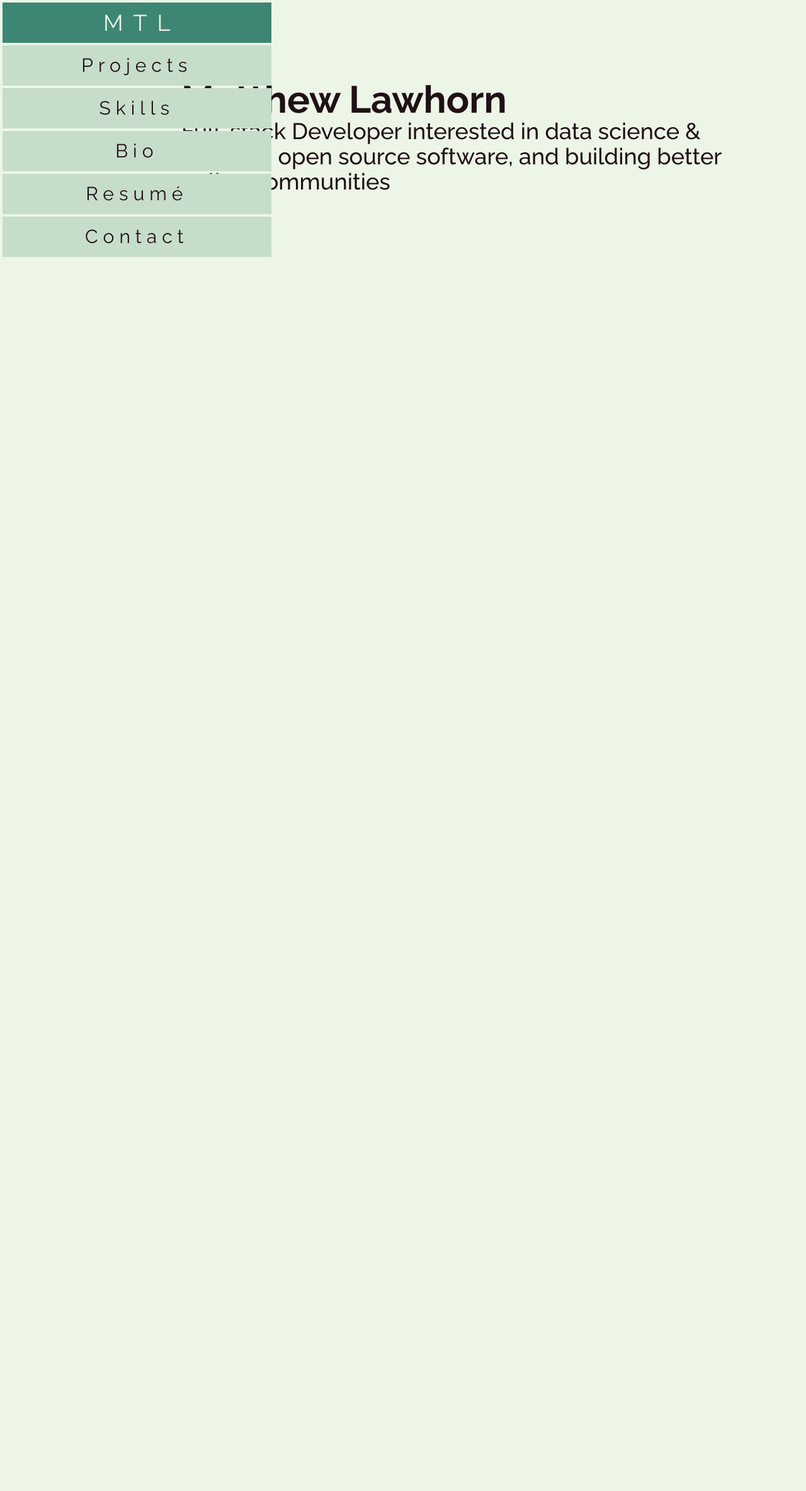
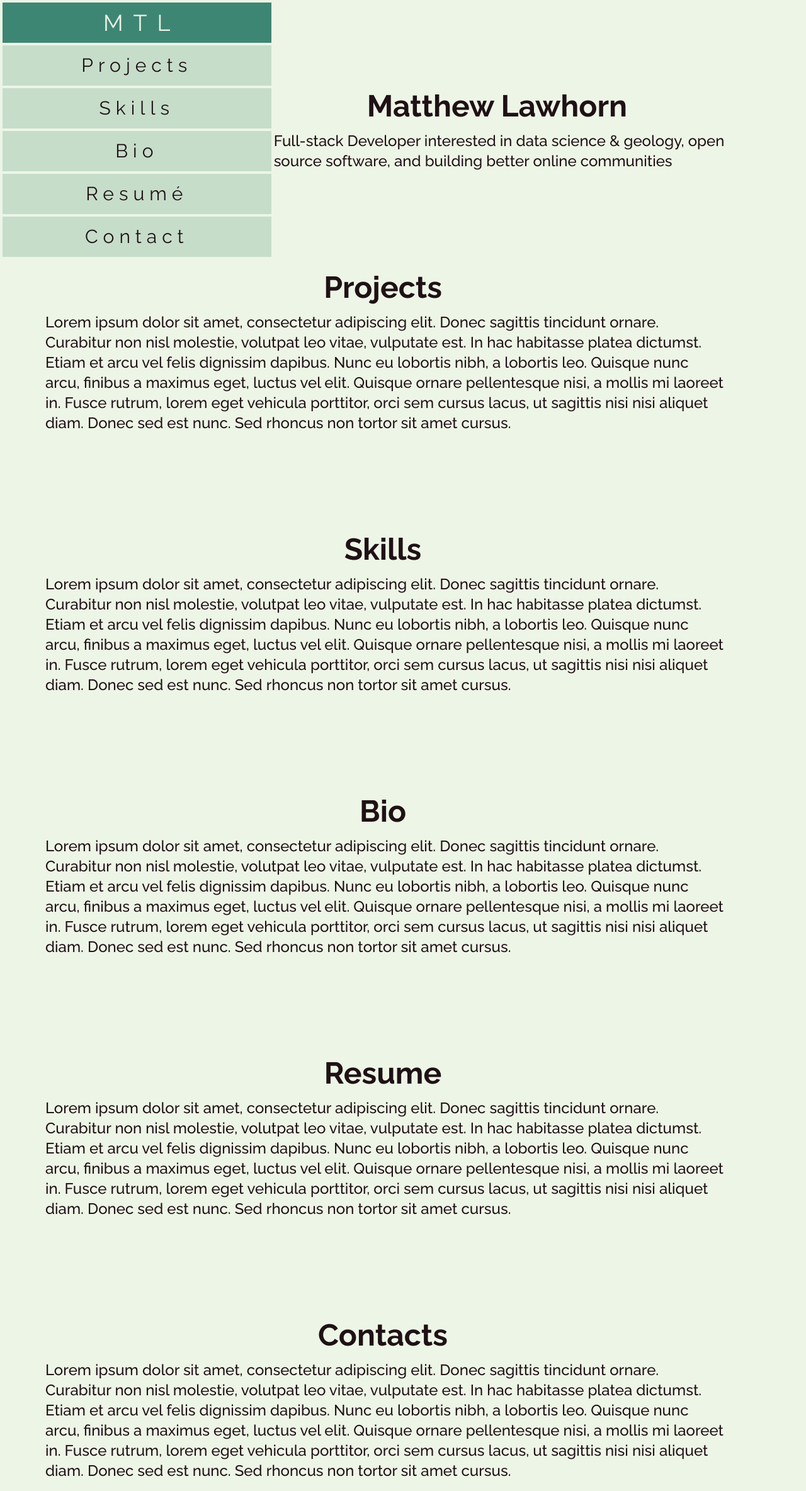
Before and after one commit to Lawhornmatt/PurseReachSnow, a Next.js app: page / in a window 1280 px wide. Shown: the whole page at 63% size. Before the commit the page ends 800 px from the top, so only its background shows below. Built offline with nearby package versions, Linux system fonts and the light colour scheme.

Commit message:
Single Page section components
All the main sections to the main page which will be linked in the navbar have their own component.

```diff
--- /dev/null
+++ b/app/_components/_mainSections/0splash.tsx
@@ -0,0 +1,13 @@
+export default function Splash() {
+    return (
+      <section className="flex w-screen sm:pl-16 sm:pt-32 sm:pr-32 sm:font-medium sm:text-4xl">
+        <div className= "hidden xsml:block w-1/3 left-1 flex-none">
+          {/* This div saves space for the inital nav bar */}
+        </div>
+        <article className="mt-4 mb-4">
+          <h1 className="mb-4 flex-1 font-bold text-4xl text-center xsml:text-5xl">Matthew Lawhorn</h1>
+          <p className="text-2xl text-center xsml:text-left xsml:ml-2">Full-stack Developer interested in data science & geology, open source software, and building better online communities</p>
+        </article>
+      </section>
+    )
+  };
--- /dev/null
+++ b/app/_components/_mainSections/1projects.tsx
@@ -0,0 +1,12 @@
+export default function Projects() {
+    return (
+      <section className="flex w-screen sm:pl-16 sm:pt-32 sm:pr-32 sm:font-medium sm:text-4xl">
+
+        <article className="mt-4 mb-4">
+          <h1 className="mb-4 flex-1 font-bold text-4xl text-center xsml:text-5xl">Projects</h1>
+          <p className="text-2xl text-center xsml:text-left xsml:ml-2">Lorem ipsum dolor sit amet, consectetur adipiscing elit. Donec sagittis tincidunt ornare. Curabitur non nisl molestie, volutpat leo vitae, vulputate est. In hac habitasse platea dictumst. Etiam et arcu vel felis dignissim dapibus. Nunc eu lobortis nibh, a lobortis leo. Quisque nunc arcu, finibus a maximus eget, luctus vel elit. Quisque ornare pellentesque nisi, a mollis mi laoreet in. Fusce rutrum, lorem eget vehicula porttitor, orci sem cursus lacus, ut sagittis nisi nisi aliquet diam. Donec sed est nunc. Sed rhoncus non tortor sit amet cursus.</p>
+        </article>
+
+      </section>
+    )
+  };
--- /dev/null
+++ b/app/_components/_mainSections/2skills.tsx
@@ -0,0 +1,12 @@
+export default function Skills() {
+    return (
+        <section className="flex w-screen sm:pl-16 sm:pt-32 sm:pr-32 sm:font-medium sm:text-4xl">
+
+          <article className="mt-4 mb-4">
+            <h1 className="mb-4 flex-1 font-bold text-4xl text-center xsml:text-5xl">Skills</h1>
+            <p className="text-2xl text-center xsml:text-left xsml:ml-2">Lorem ipsum dolor sit amet, consectetur adipiscing elit. Donec sagittis tincidunt ornare. Curabitur non nisl molestie, volutpat leo vitae, vulputate est. In hac habitasse platea dictumst. Etiam et arcu vel felis dignissim dapibus. Nunc eu lobortis nibh, a lobortis leo. Quisque nunc arcu, finibus a maximus eget, luctus vel elit. Quisque ornare pellentesque nisi, a mollis mi laoreet in. Fusce rutrum, lorem eget vehicula porttitor, orci sem cursus lacus, ut sagittis nisi nisi aliquet diam. Donec sed est nunc. Sed rhoncus non tortor sit amet cursus.</p>
+          </article>
+
+        </section>
+      )
+    };
--- /dev/null
+++ b/app/_components/_mainSections/3bio.tsx
@@ -0,0 +1,10 @@
+export default function Bio() {
+  return (
+    <section className="flex w-screen sm:pl-16 sm:pt-32 sm:pr-32 sm:font-medium sm:text-4xl">
+      <article className="mt-4 mb-4">
+        <h1 className="mb-4 flex-1 font-bold text-4xl text-center xsml:text-5xl">Bio</h1>
+        <p className="text-2xl text-center xsml:text-left xsml:ml-2">Lorem ipsum dolor sit amet, consectetur adipiscing elit. Donec sagittis tincidunt ornare. Curabitur non nisl molestie, volutpat leo vitae, vulputate est. In hac habitasse platea dictumst. Etiam et arcu vel felis dignissim dapibus. Nunc eu lobortis nibh, a lobortis leo. Quisque nunc arcu, finibus a maximus eget, luctus vel elit. Quisque ornare pellentesque nisi, a mollis mi laoreet in. Fusce rutrum, lorem eget vehicula porttitor, orci sem cursus lacus, ut sagittis nisi nisi aliquet diam. Donec sed est nunc. Sed rhoncus non tortor sit amet cursus.</p>
+      </article>
+    </section>
+  )
+};
--- /dev/null
+++ b/app/_components/_mainSections/4resume.tsx
@@ -0,0 +1,12 @@
+export default function Resume() {
+    return (
+        <section className="flex w-screen sm:pl-16 sm:pt-32 sm:pr-32 sm:font-medium sm:text-4xl">
+
+          <article className="mt-4 mb-4">
+            <h1 className="mb-4 flex-1 font-bold text-4xl text-center xsml:text-5xl">Resume</h1>
+            <p className="text-2xl text-center xsml:text-left xsml:ml-2">Lorem ipsum dolor sit amet, consectetur adipiscing elit. Donec sagittis tincidunt ornare. Curabitur non nisl molestie, volutpat leo vitae, vulputate est. In hac habitasse platea dictumst. Etiam et arcu vel felis dignissim dapibus. Nunc eu lobortis nibh, a lobortis leo. Quisque nunc arcu, finibus a maximus eget, luctus vel elit. Quisque ornare pellentesque nisi, a mollis mi laoreet in. Fusce rutrum, lorem eget vehicula porttitor, orci sem cursus lacus, ut sagittis nisi nisi aliquet diam. Donec sed est nunc. Sed rhoncus non tortor sit amet cursus.</p>
+          </article>
+
+        </section>
+      )
+    };
--- /dev/null
+++ b/app/_components/_mainSections/5contact.tsx
@@ -0,0 +1,10 @@
+export default function Contact() {
+  return (
+    <section className="flex w-screen sm:pl-16 sm:pt-32 sm:pr-32 sm:font-medium sm:text-4xl">
+      <article className="mt-4 mb-4">
+        <h1 className="mb-4 flex-1 font-bold text-4xl text-center xsml:text-5xl">Contacts</h1>
+        <p className="text-2xl text-center xsml:text-left xsml:ml-2">Lorem ipsum dolor sit amet, consectetur adipiscing elit. Donec sagittis tincidunt ornare. Curabitur non nisl molestie, volutpat leo vitae, vulputate est. In hac habitasse platea dictumst. Etiam et arcu vel felis dignissim dapibus. Nunc eu lobortis nibh, a lobortis leo. Quisque nunc arcu, finibus a maximus eget, luctus vel elit. Quisque ornare pellentesque nisi, a mollis mi laoreet in. Fusce rutrum, lorem eget vehicula porttitor, orci sem cursus lacus, ut sagittis nisi nisi aliquet diam. Donec sed est nunc. Sed rhoncus non tortor sit amet cursus.</p>
+      </article>
+    </section>
+  )
+};
--- a/app/layout.tsx
+++ b/app/layout.tsx
@@ -51,8 +51,9 @@ export const metadata = {
 };
 
 import './globals.css';
-import NavBar from './navbar';
 import Link from "next/link";
+
+import NavBar from './_components/navbar';
 
 import { Raleway } from 'next/font/google';
 const raleway = Raleway({ subsets: ['latin'] });
@@ -62,9 +63,7 @@ export default function RootLayout({ children, }: { children: React.ReactNode })
     <html lang="en">
       <body className= {`${raleway.className} flex flex-col bg-mint text-cymru sm:text-2xl`}>
        <NavBar />
-       <div className="">
         {children}
-       </div>
       </body>
     </html>
   );
--- a/app/page.tsx
+++ b/app/page.tsx
@@ -1,15 +1,19 @@
-import Image from 'next/image'
+import Splash from './_components/_mainSections/0splash';
+import Projects from './_components/_mainSections/1projects';
+import Skills from './_components/_mainSections/2skills';
+import Bio from './_components/_mainSections/3bio';
+import Resume from './_components/_mainSections/4resume';
+import Contact from './_components/_mainSections/5contact';
 
-export default function Home() {
+export default function SinglePageMainScroll() {
   return (
-    <main className="flex w-screen sm:pl-16 sm:pt-32 sm:pr-32 sm:font-medium sm:text-4xl">
-      <div className= "hidden xsml:block w-56 flex-none">
-        {/* This div saves space for the inital nav bar */}
-      </div>
-      <div>
-        <h1 className="flex-1 font-bold text-6xl">Matthew Lawhorn</h1>
-        <p>Full-stack Developer interested in data science & geology, open source software, and building better online communities</p>
-      </div>
+    <main>
+      <Splash />
+      <Projects />
+      <Skills />
+      <Bio />
+      <Resume />
+      <Contact />
     </main>
   )
-}
+};
--- a/app/profile/page.tsx
+++ /dev/null
@@ -1,7 +0,0 @@
-export default function Page() {
-    return (
-        <div>
-            Profile page
-        </div>
-    );
-}
```
Also changed, not shown: app/_components/navbar.tsx (renamed from app/navbar.tsx).
